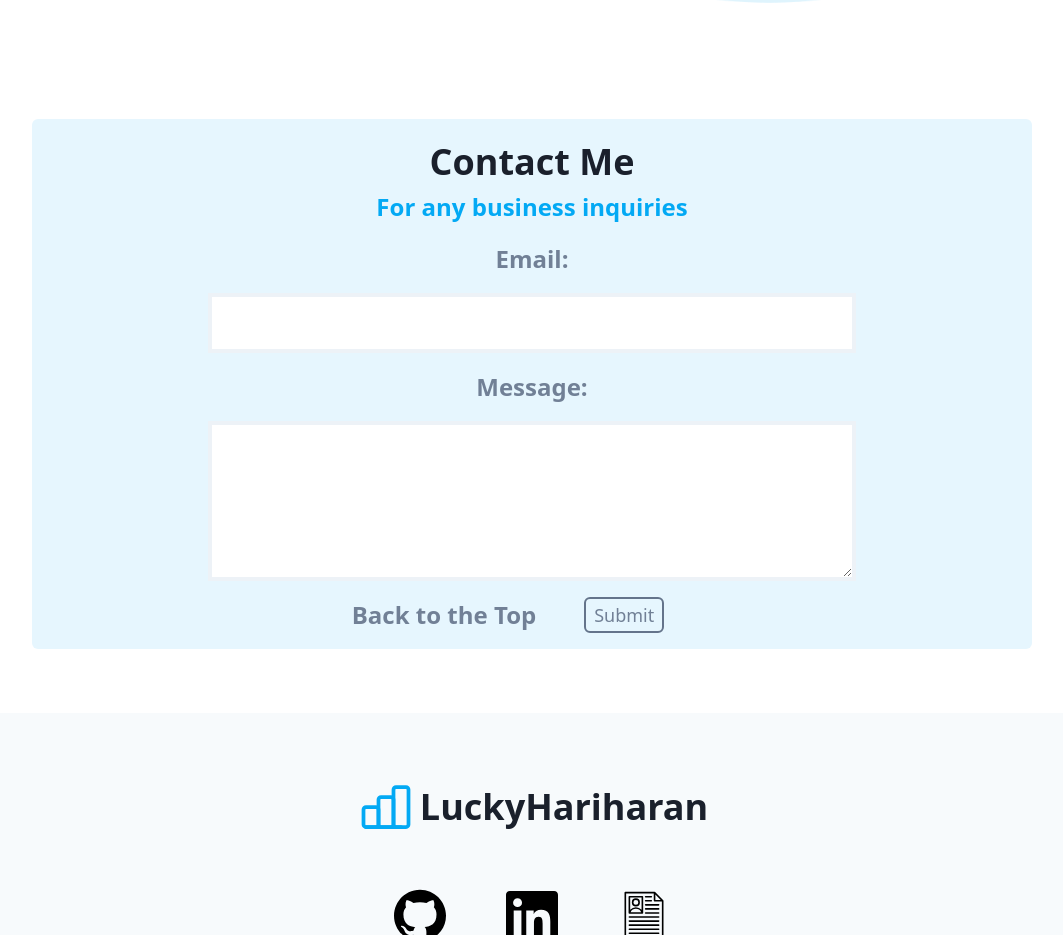
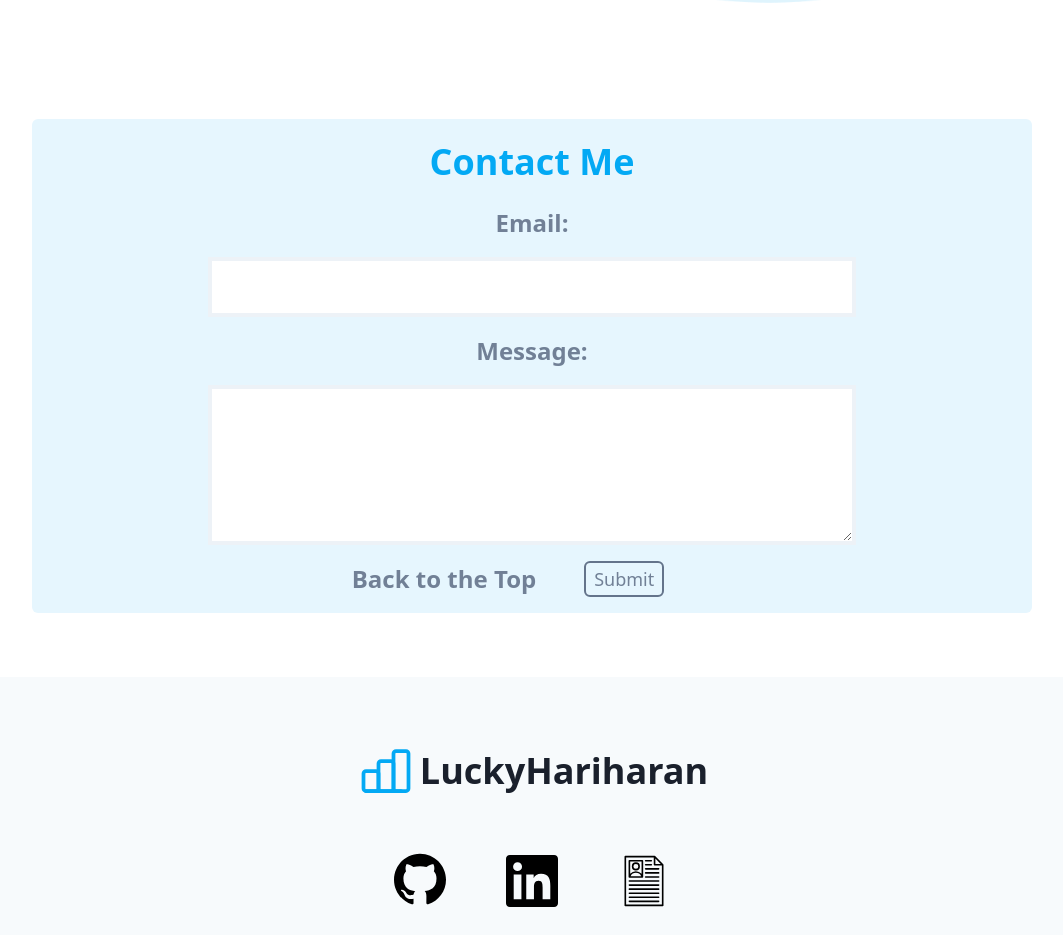
Before and after one commit to LuckyHariharan/LandingPageRedo, a Next.js app: page / in a window 1280 px wide. Shown: the part 2820-3755 px from the top of the page, without its empty margins (108-1171 px from the left). Built offline with nearby package versions, Linux system fonts and the light colour scheme.

Commit message:
update contact

```diff
--- a/src/cta/CTABanner.tsx
+++ b/src/cta/CTABanner.tsx
@@ -12,7 +12,7 @@ const CTABanner = (props: ICTABannerProps) => (
   <div className="flex flex-col rounded-md bg-primary-100 p-4 text-center">
     <div className="text-4xl font-semibold">
       <div className="text-gray-900">{props.title}</div>
-      <div className="text-2xl text-primary-500">{props.subtitle}</div>
+      <div className="text-4xl text-primary-500">{props.subtitle}</div>
     </div>
     <Contact button={props.button} />
   </div>
--- a/src/templates/Banner.tsx
+++ b/src/templates/Banner.tsx
@@ -21,8 +21,8 @@ const Banner = () => {
     <motion.div animate={controls}>
       <Section>
         <CTABanner
-          title="Contact Me"
-          subtitle="For any business inquiries"
+          title=""
+          subtitle="Contact Me"
           button={
             <ScrollLink to="Navbar" smooth={true} duration={500}>
               <Button>Back to the Top</Button>
--- a/src/templates/Hero.tsx
+++ b/src/templates/Hero.tsx
@@ -11,7 +11,7 @@ import { Logo } from './Logo';
 
 const Hero = () => (
   <div className="h-screen flex flex-col bg-[url('https://images.unsplash.com/photo-1558591710-4b4a1ae0f04d?q=80&w=2187&auto=format&fit=crop&ixlib=rb-4.0.3&ixid=M3wxMjA3fDB8MHxwaG90by1wYWdlfHx8fGVufDB8fHx8fA')]">
-    <Background>
+    <Background color={''}>
       <Section yPadding="md:py-0">
         <NavbarTwoColumns
           logo={<Logo xl />}
```
